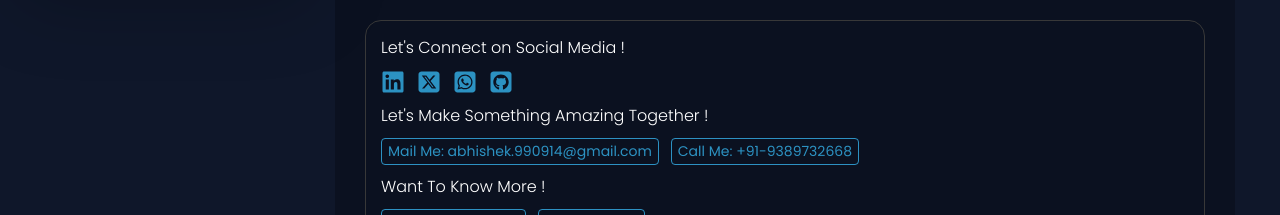
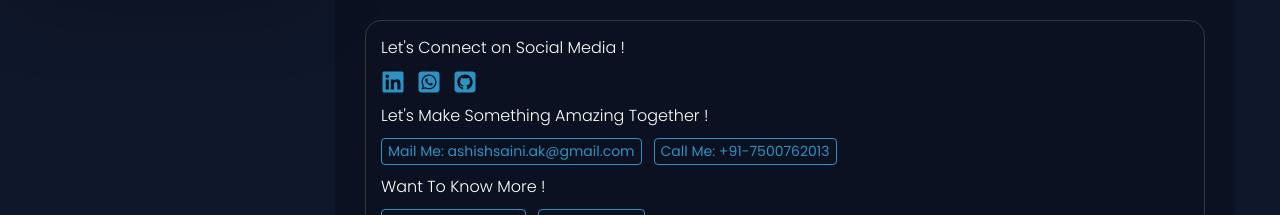
Before and after one commit to ashish8796/personal-website, a React (Vite) app: page /contact in a window 1280 px wide. Shown: the part 690-905 px from the top of the page. Built offline with nearby package versions, Linux system fonts and the light colour scheme; what remarkable would draw is missing.

Commit message:
changed the contact page as well

```diff
--- a/public/data/contacts.json
+++ b/public/data/contacts.json
@@ -1,10 +1,10 @@
 {
-    "location": "https://www.google.com/maps/embed?pb=!1m18!1m12!1m3!1d112333.7588232712!2d79.4219398!3d28.3760788!2m3!1f0!2f0!3f0!3m2!1i1024!2i768!4f13.1!3m3!1m2!1s0x39a007334d02998d%3A0x5b9d44cf31ee87f!2sBareilly%2C%20Uttar%20Pradesh!5e0!3m2!1sen!2sin!4v1715357683860!5m2!1sen!2sin",
-    "email":"mailto:abhishek.990914@gmail.com",
-    "phone":"tel:+919389732668",
-    "x" : "https://x.com/_the__invictus_",
-    "linkedin": "https://www.linkedin.com/in/abhishek-singh-rathore-the-invictus/",
-    "whatsapp":"https://wa.me/919389732668",
-    "github":"https://github.com/abhishek-s-rathore",
-    "resume": "./documents/Abhishek-Singh-Rathore-Resume.pdf"
+  "location": "https://www.google.com/maps/embed?pb=!1m18!1m12!1m3!1d56055.797333559276!2d78.53263286149864!3d28.585153546822312!2m3!1f0!2f0!3f0!3m2!1i1024!2i768!4f13.1!3m3!1m2!1s0x390b18ca0aa308c9%3A0x7c77cab0efce31cd!2sSambhal%2C%20Uttar%20Pradesh!5e0!3m2!1sen!2sin!4v1720609399292!5m2!1sen!2sin",
+  "email": "mailto:ashishsaini.ak@gmail.com",
+  "phone": "tel:+917500762013",
+  "x": "",
+  "linkedin": "https://www.linkedin.com/in/ashish-kumar-saini-developer/",
+  "whatsapp": "https://wa.me/7500762013",
+  "github": "https://github.com/ashish8796",
+  "resume": "./documents/Ashish_Kumar_Saini_Resume.pdf"
 }
--- a/src/pages/Contact/Contact.jsx
+++ b/src/pages/Contact/Contact.jsx
@@ -50,7 +50,7 @@ const Contact = () => {
     let  template_params= {
       'user_name': userName,
       'user_email': userEmail,
-      'to_name': 'Abhishek Singh Rathore',
+      'to_name': 'Ashish Kumar Saini',
       'message': message
     }
 
@@ -105,9 +105,9 @@ const Contact = () => {
    <a href={contacts?.linkedin} target="_blank">
     <FaLinkedin className="social-icons"/>
    </a>
-   <a href={contacts?.x} target="_blank">
+   {/* <a href={contacts?.x} target="_blank">
     <FaSquareXTwitter className="social-icons" />
-   </a>
+   </a> */}
    <a href={contacts?.whatsapp} target="_blank">
    <FaSquareWhatsapp className="social-icons" />
    </a>
@@ -121,12 +121,12 @@ const Contact = () => {
    <nav>
     <a href={contacts?.email} className="hide-large">
       <button className="contact-button hide-large">
-       Mail Me: abhishek.990914@gmail.com
+       Mail Me: ashishsaini.ak@gmail.com
       </button>
     </a>
     <a href={contacts?.phone} className="hide-large" >
       <button className="contact-button">
-      Call Me: +91-9389732668
+      Call Me: +91-7500762013
       </button>
     </a>
 
@@ -147,12 +147,12 @@ const Contact = () => {
    <h3>Want To Know More !</h3>
 
    <nav>
-    <a href="/documents/Abhishek-Singh-Rathore-Resume.pdf" download={true}>
+    <a href="/documents/Ashish_Kumar_Saini_Resume.pdf" download={true}>
       <button className="contact-button">
         Download Resume
       </button>
     </a>
-    <a href="/documents/Abhishek-Singh-Rathore-Resume.pdf" target="_blank">
+    <a href="/documents/Ashish_Kumar_Saini_Resume.pdf" target="_blank">
       <button className="contact-button">
         View Resume
       </button>
```
